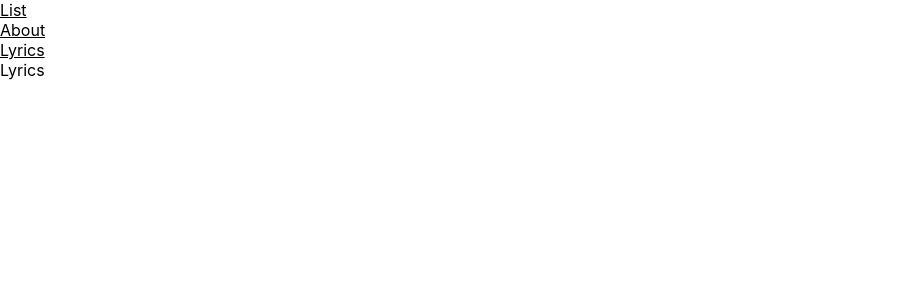
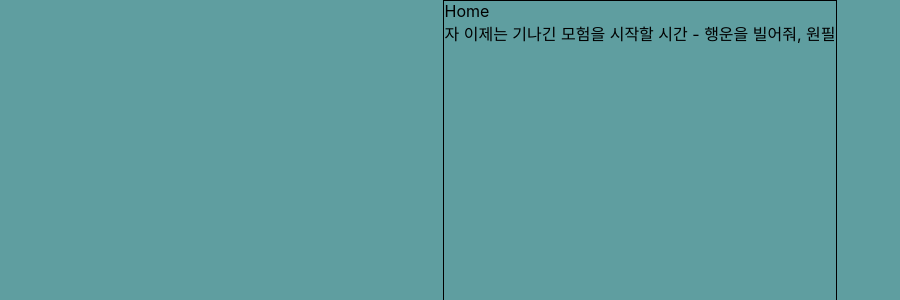
Before and after one commit to Mia-Oh/TodoListApp-You-do-You-want, a React (Create React App) app: page /Lyrics in a window 1280 px wide. Shown: the top 300 px of the page, without its empty margins (0-900 px from the left). Built offline with nearby package versions, Linux system fonts and the light colour scheme; a web font is replaced by a local one.

Commit message:
feat:Home 버튼 클릭시 메뉴 나오기 구현

```diff
--- a/public/index.html
+++ b/public/index.html
@@ -10,7 +10,7 @@
       content="Web site created using create-react-app"
     />
     <link rel="apple-touch-icon" href="%PUBLIC_URL%/clover.png" />
-    <link rel="manifest" href="%PUBLIC_URL%/manifest.json" />
+    <!-- <link rel="manifest" href="%PUBLIC_URL%/manifest.json" /> -->
     <title>You do! You want!</title>
   </head>
   <body>
--- a/src/App.js
+++ b/src/App.js
@@ -1,4 +1,4 @@
-import React from "react";
+import React,{ useState } from "react";
 import { BrowserRouter, Routes, Route } from 'react-router-dom';
 
 import Nav from './Nav';
@@ -7,18 +7,33 @@ import About from './Pages/About'
 import Lyrics from './Pages/Lyrics'
 
 const App = (props) => {
+
+  // 슬라이드 메뉴를 위한 상태 만들기
+  const [showNav, setShowNav] = useState(false);
+
+  const navHandler = () => {
+    setShowNav(!showNav)
+    //console.log(showNav)
+  }
+
+
   return (
     <BrowserRouter>
-      <div className="App">
-        <main>
-          <Nav />
-          <section className="features">
+      <div id="App">
+        <main>{showNav ?
+          <Nav setShowNav={setShowNav} /> :
+          <div
+            onClick={navHandler}
+          >Home</div>
+          }
+          {showNav ? null :
+            <section className="features">
             <Routes>
               <Route path="/" element={<List />}/>
               <Route path="/about" element={<About />} />
               <Route path="/Lyrics" element={<Lyrics />} />
             </Routes>
-          </section>
+          </section>}
         </main>
       </div>
     </BrowserRouter>
--- a/src/Components/SingleList.js
+++ b/src/Components/SingleList.js
@@ -9,7 +9,7 @@ const SingleList = ( { id, date, children, deleteList } ) => {
 
   const toggleHandler = () => {
     setIsCheck(!isCheck)
-    console.log(isCheck)
+    //console.log(isCheck)
   }
 
   return (
--- a/src/Nav.js
+++ b/src/Nav.js
@@ -1,12 +1,15 @@
 import React from "react";
 import { Link } from "react-router-dom";
 
-const Nav = () => {
+const Nav = ({setShowNav}) => {
+
+
   return (
     <section className="Nav">
-      <Link to="/"><p>List</p></Link>
-      <Link to="/about"><p>About</p></Link>
-      <Link to="/Lyrics"><p>Lyrics</p></Link>
+      <div onClick={() => setShowNav(false)}>Home</div>
+      <Link to="/" onClick={() => setShowNav(false)}>List</Link>
+      <Link to="/about" onClick={() => setShowNav(false)}><p>About</p></Link>
+      <Link to="/Lyrics" onClick={() => setShowNav(false)}><p>Lyrics</p></Link>
     </section>
   );
 };
--- a/src/Pages/Lyrics.js
+++ b/src/Pages/Lyrics.js
@@ -2,7 +2,7 @@ import React from "react";
 
 const Lyrics = () => {
   return (
-    <p>Lyrics</p>
+    <p>자 이제는 기나긴 모험을 시작할 시간 - 행운을 빌어줘, 원필</p>
   );
 };
 
--- a/src/index.css
+++ b/src/index.css
@@ -8,6 +8,24 @@
   font-family: 'Gaegu', -apple-system, BlinkMacSystemFont, Segoe UI,
     Roboto, Oxygen, Ubuntu, Cantarell, Fira Sans, Droid Sans, Helvetica Neue,
     sans-serif;
+  list-style-type: none;
+}
+#App {
+  height: 100vh;
+  width: 100vw;
+  /*background-color: #FFFCF4;*/
+  background-color: cadetblue;
+  display: flex;
+  justify-content: center;
+  align-items: center;
+}
+main {
+  border: 1px solid black;
+  height: 100vh;
+}
+.Nav {
+  height: 100vh;
+  width: 100vw;
 }
 .toggle-container{
   background-image: url(/public/unchecked.png);
```
